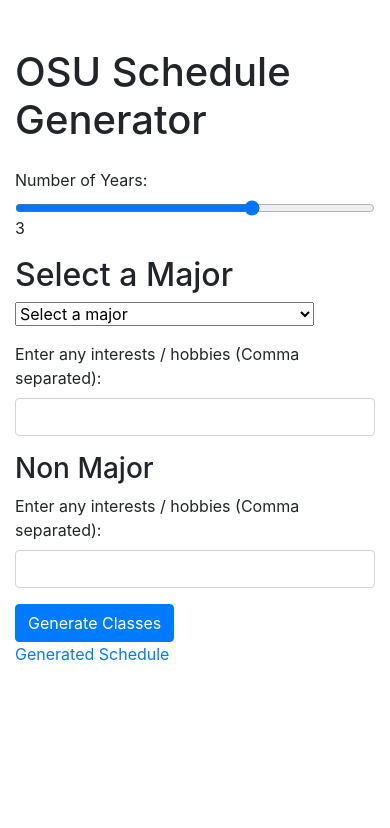
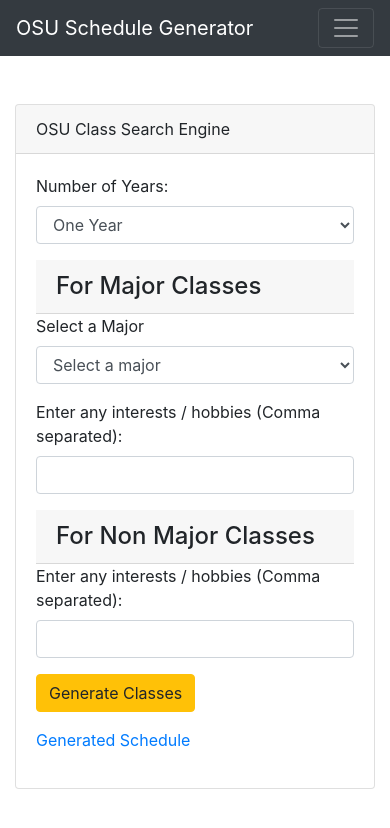
Before and after one commit to DonJ137/CSE5914-Capstone, a website: page templates/index.html in a window 390 px wide. Drawn offline with nearby package versions, Linux system fonts and the light colour scheme.

Commit message:
Front End Styling.

```diff
--- a/templates/index.html
+++ b/templates/index.html
@@ -15,49 +15,66 @@
     <title>OSU Schedule Generator</title>
 </head>
 <body>
+    <!-- add header navigation bar -->
+    <nav class="navbar navbar-expand-lg navbar-dark bg-dark">
+      <a class="navbar-brand" href="/">OSU Schedule Generator</a>
+      <button class="navbar-toggler" type="button" data-toggle="collapse" data-target="#navbarSupportedContent" aria-controls="navbarSupportedContent" aria-expanded="false" aria-label="Toggle navigation">
+        <span class="navbar-toggler-icon"></span>
+      </button>
+    </nav>
     <div class="container mt-5">
-        <h1 class="mb-4">OSU Schedule Generator</h1>
-        <div class="row">
-            <div class="col-md-6 border-end">
-
+      <div class="card">
+        <div class="card-header">
+          OSU Class Search Engine
+        </div>
+        <div class="card-body">
           <form id="myForm" action="/submit_form" method="POST">
               <div class="form-group">
                   <label for="numYears">Number of Years:</label>
-                        <input type="range"
+                  <select name="numYears" id="numYears" class="form-control">
+                    <option value="1">One Year</option>
+                    <option value="2">Two Years</option>
+                    <option value="3">Three Years</option>
+                    <option value="4">Four Years</option>
+                  </select>
+                  <!-- <input type="number" class="form-control" name="numYears" id="numYears" min="1" max="4"> -->
+                  <!-- <input type="range"
                     class="form-control-range"
                     min="1" max="4"
                     id="numYears"
                     name="numYears"
                     onChange="document.getElementById('rangeval').innerText = document.getElementById('numYears').value">
-
-                        <span id="rangeval">3<!-- Default value --></span>
-
+                  <span id="rangeval">3</span> -->
               </div>
-                    <div class="mb-3">
-                        <h2>Select a Major</h2>
-                        <select id="majorDropdown" name="majorDropdown" class="form-select">
+              <h4 class="card-header">For Major Classes</h4>
+              <div class="form-group">
+                  <label for="majorDropdown">Select a Major</label>
+                  <select id="majorDropdown" name="majorDropdown" class="form-control">
                     <option value="" disabled selected>Select a major</option>
                   </select>
               </div>
-                    <div class="mb-3">
-                        <label for="textInterests" class="form-label">Enter any interests / hobbies (Comma separated):</label>
-                        <input type="text" class="form-control" id="textInterests" name="textInterests">
+              <div class="form-group">
+                  <label for="textInterests">Enter any interests / hobbies (Comma separated):</label>
+                  <input class="form-control" type="text" class="form-control" id="textInterests" name="textInterests">
               </div>
-                    <h3>Non Major</h3>
-                    <div class="mb-3">
-                        <label for="geInterests" class="form-label">Enter any interests / hobbies (Comma separated):</label>
+              <h4 class="card-header">For Non Major Classes</h4>
+              <div class="form-group">
+                  <label for="geInterests">Enter any interests / hobbies (Comma separated):</label>
                   <input type="text" class="form-control" id="geInterests" name="geInterests">
               </div>
-                    <button type="submit" class="btn btn-primary">Generate Classes</button>
+              <div class="form-group">
+                <button type="submit" class="btn btn-warning">Generate Classes</button>
+              </div>
+              <div class="form-group">
+                <a href="generated_schedule.html" target="_blank">Generated Schedule</a>
+              </div>
           </form>
         </div>
       </div>
-        <a href="generated_schedule.html" target="_blank">Generated Schedule</a>
     </div>
-
-
-
-
+    <div class="container mt-5">
+        <h1 class="mb-4"></h1>
+    </div>
     <script type="module" src="scrape.js"></script>
     <script>
         const majorDropdown = document.getElementById("majorDropdown");
```
Also changed, not shown: templates/generated_schedule.html (+23 -5 lines), templates/submit_form.html (+41 -10 lines). Lines whose indentation alone changed are shown as unchanged.
